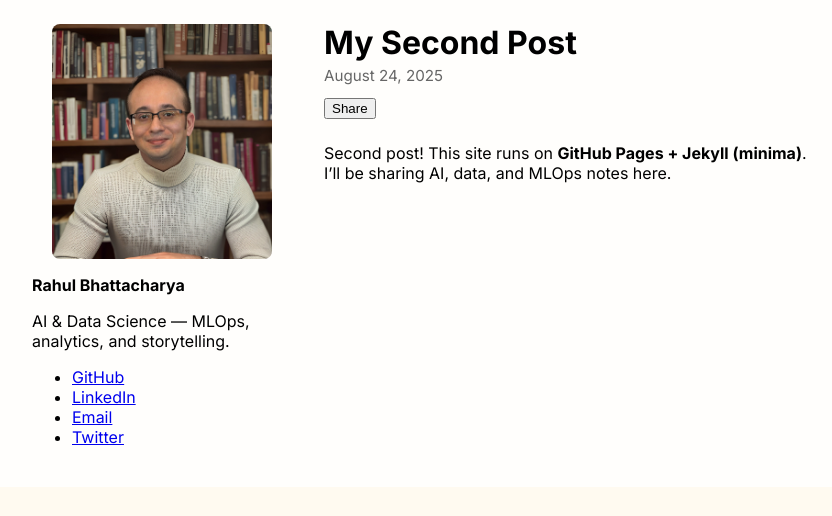
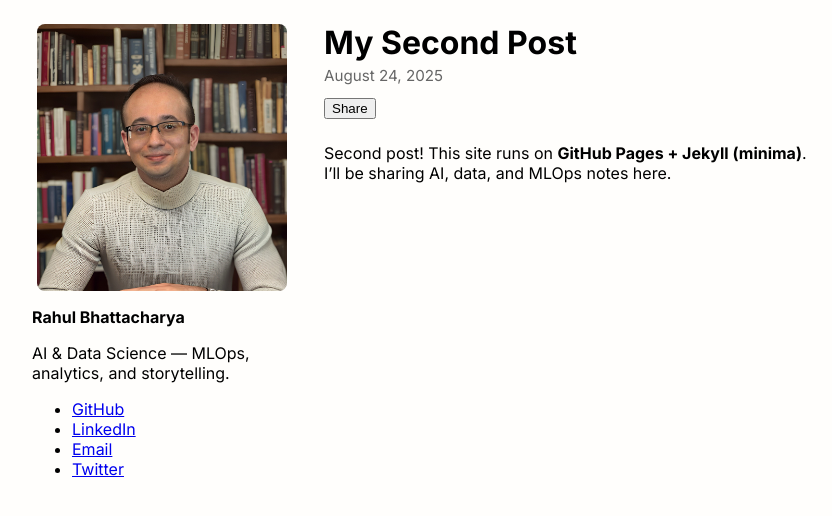
Before and after one commit to RahulBhattacharya1/RahulBhattacharya1.github.io, a Jekyll site: the page built from _posts/2025-08-24-post1.md, in a window 1280 px wide. Shown: the top 516 px of the page, without its empty margins (16-848 px from the left). Built offline with Jekyll 4.4.1, drawn with Linux system fonts in a browser that asks for light colours.

Commit message:
Update main.scss

```diff
--- a/assets/css/main.scss
+++ b/assets/css/main.scss
@@ -4,7 +4,7 @@
 .sidebar .avatar {
   display: block;
   width: 100%;
-  max-width: 220px;   /* adjust 180–240px to taste */
+  max-width: 250px;   /* adjust 180–240px to taste */
   border-radius: 8px;
   margin: 0 auto;
 }
```
